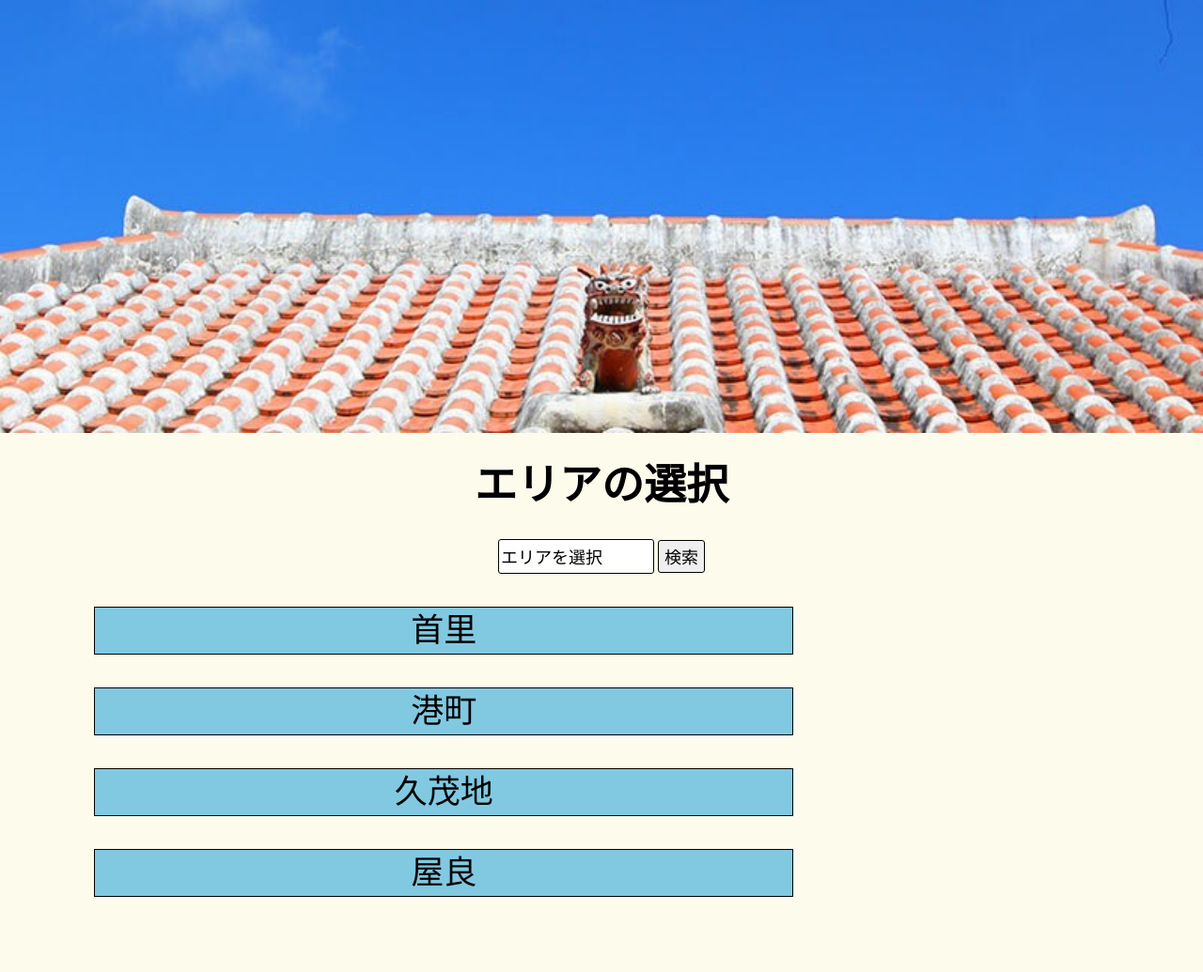
After one commit to YutoGIma/gomidasi, a Flask app: template templates/erea.html in a window 1280 px wide. The commit adds this page. Shown: the whole page at 94% size. Run offline with Flask 2, Linux system fonts and the light colour scheme; the template is opened without the code that fills it, so the values that code supplies are empty.

Commit message:
cssにコード書き足しました

```diff
--- a/static/css/style.css
+++ b/static/css/style.css
@@ -30,6 +30,8 @@ img {
 }
 .city_select h1{
     font-size:45px;
+    margin-top: 25px;
+    margin-bottom: 25px;
 }
 
 .city_sc{
@@ -80,6 +82,7 @@ header h1{
     float:left;
     font-size:25px;
     padding:25px 0px 0px 5px;
+
 }
 .gomisc{
     float:right;
--- /dev/null
+++ b/templates/erea.html
@@ -0,0 +1,27 @@
+<!DOCTYPE html>
+<html lang="ja">
+<head>
+    <meta charset="UTF-8">
+    <meta http-equiv="X-UA-Compatible" content="IE=edge">
+    <meta name="viewport" content="width=device-width, initial-scale=1.0">
+    <link rel="stylesheet" href="../static\css\style.css">
+    <title>ゴミ出し通知サービス</title>
+</head>
+<body>
+    <img src="../static/img/01.jpeg" alt="" class="top_img">
+    <div class="city_select">
+        <h1 >エリアの選択</h1>
+        <tr>
+        <td><input type="text" value="エリアを選択" class="city_sc"></td>
+        <td><input type="submit" value="検索" class="city_sb"></td>
+        </tr>
+    </div>
+    <div class="city_menu">
+        <a href="">首里</a>
+        <a href="">港町</a>
+        <a href="">久茂地</a>
+        <a href="">屋良</a>
+
+    </div>
+</body>
+</html>
```
